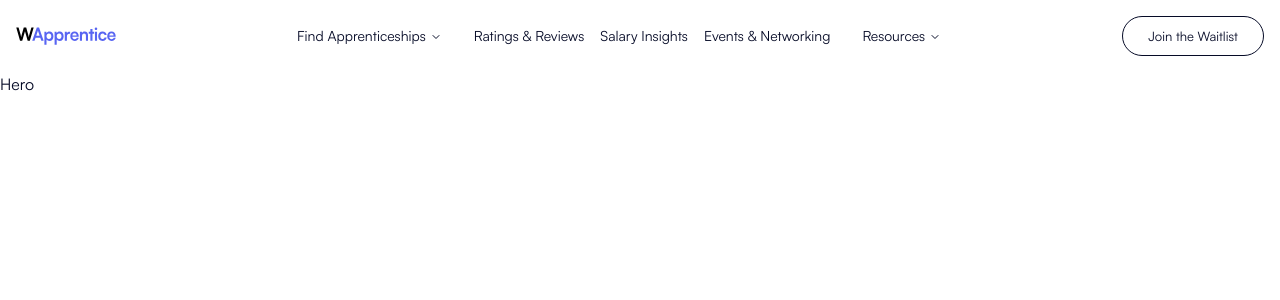
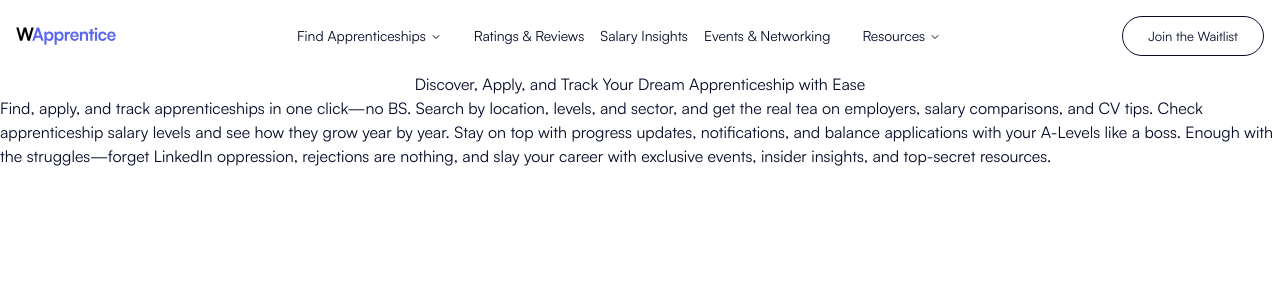
Before and after one commit to tobilobasalawu/WApprentice, a Next.js app: page / in a window 1280 px wide. Shown: the top 300 px of the page. Built offline with nearby package versions, Linux system fonts and the light colour scheme.

Commit message:
styling hero components

```diff
--- a/src/components/Hero.tsx
+++ b/src/components/Hero.tsx
@@ -1,7 +1,12 @@
+import Button from './Button';
+
 export default function Hero() {
-  return(
-    <div>
-      <h1>Hero</h1>
+  return (
+    <div className="flex flex-col items-center">
+      <h1 className="hero-title">Discover, Apply, and Track Your Dream Apprenticeship with Ease</h1>
+      <p className="">
+        Find, apply, and track apprenticeships in one click—no BS. Search by location, levels, and sector, and get the real tea on employers, salary comparisons, and CV tips. Check apprenticeship salary levels and see how they grow year by year. Stay on top with progress updates, notifications, and balance applications with your A-Levels like a boss. Enough with the struggles—forget LinkedIn oppression, rejections are nothing, and slay your career with exclusive events, insider insights, and top-secret resources.
+      </p>
     </div>
-  )
+  );
 }
```
